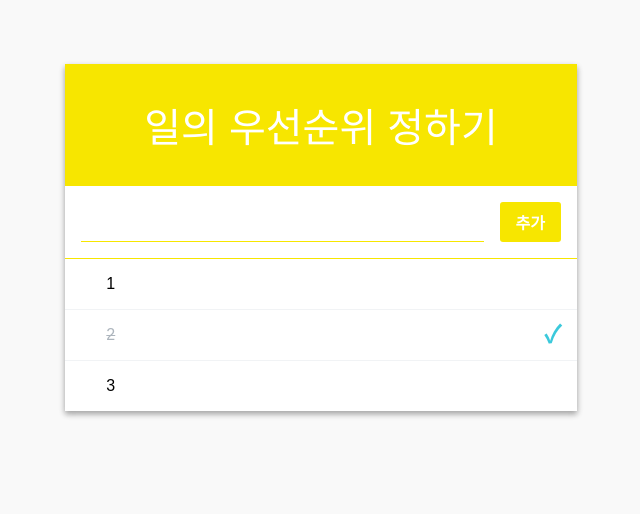
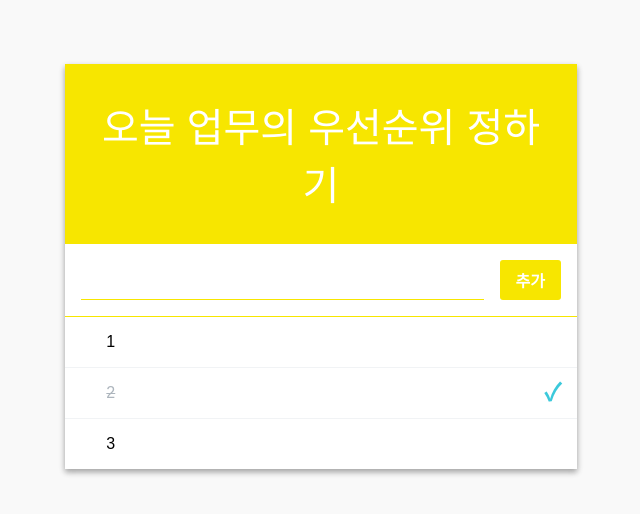
Before and after one commit to blueforest529/TodoLododo, a React (Create React App) app: page / in a window 1280 px wide. Shown: the top 514 px of the page, without its empty margins (319-959 px from the left). Built offline with nearby package versions, Linux system fonts and the light colour scheme.

Commit message:
제목 수정 -> 구조 짜기

```diff
--- a/src/components/TodoListTemplate.js
+++ b/src/components/TodoListTemplate.js
@@ -5,7 +5,7 @@ const TodoListTemplate = ({form, children}) => {
   return (
     <main className="todo-list-template">
       <div className="title">
-        일의 우선순위 정하기
+        오늘 업무의 우선순위 정하기
       </div>
       <section className="form-wrapper">
         {form}
```
